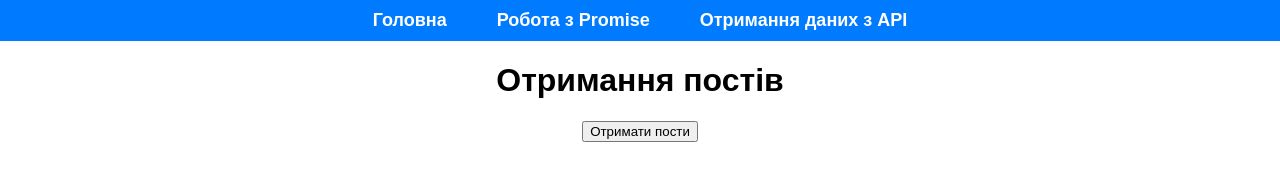
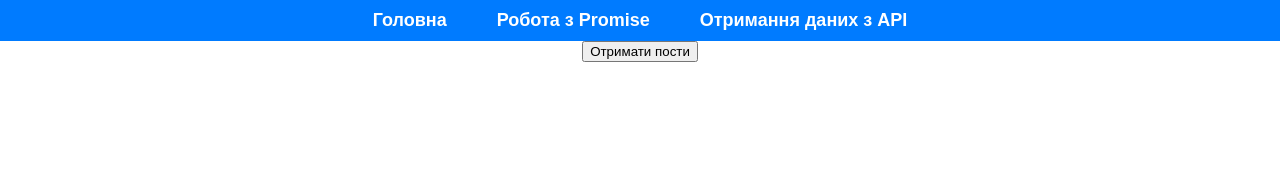
Before and after one commit to nknikkka/webprog-js-lab-11, a plain HTML site: page fetch.html in a window 1280 px wide. Drawn offline with Linux system fonts and the light colour scheme.

Commit message:
Update fetch.html

```diff
--- a/fetch.html
+++ b/fetch.html
@@ -15,18 +15,11 @@
         </ul>
     </nav>
 
-    <h1>Отримання постів</h1>
-
-    <!-- Кнопка для отримання постів -->
     <button id="fetchPostsBtn">Отримати пости</button>
 
-    <!-- Індикатор завантаження -->
     <div id="loading" style="display:none;">Завантаження...</div>
-
-    <!-- Список постів -->
     <ul id="postsList"></ul>
 
-    <!-- Детальний перегляд поста -->
     <div id="postDetails" style="display:none;">
         <h2>Деталі поста</h2>
         <p id="postTitle"></p>
@@ -34,7 +27,6 @@
     </div>
 
     <script>
-        // Отримання постів з API
         document.getElementById('fetchPostsBtn').addEventListener('click', function() {
             const postsList = document.getElementById('postsList');
             const loadingIndicator = document.getElementById('loading');
@@ -42,14 +34,10 @@
             const postTitle = document.getElementById('postTitle');
             const postBody = document.getElementById('postBody');
 
-            // Показуємо індикатор завантаження
             loadingIndicator.style.display = 'block';
 
-            // Очищаємо старий список постів і деталі
             postsList.innerHTML = '';
             postDetails.style.display = 'none';
-
-            // Використовуємо fetch для отримання даних
             fetch('https://jsonplaceholder.typicode.com/posts')
                 .then(response => {
                     if (!response.ok) {
@@ -58,15 +46,11 @@
                     return response.json();
                 })
                 .then(data => {
-                    // Приховуємо індикатор завантаження
                     loadingIndicator.style.display = 'none';
-
-                    // Виводимо заголовки постів у список
                     data.forEach(post => {
                         const listItem = document.createElement('li');
                         listItem.textContent = post.title;
                         listItem.addEventListener('click', () => {
-                            // Показуємо деталі поста
                             postTitle.textContent = post.title;
                             postBody.textContent = post.body;
                             postDetails.style.display = 'block';
@@ -75,7 +59,6 @@
                     });
                 })
                 .catch(error => {
-                    // Приховуємо індикатор завантаження і виводимо помилку
                     loadingIndicator.style.display = 'none';
                     alert('Помилка: ' + error.message);
                 });
```
